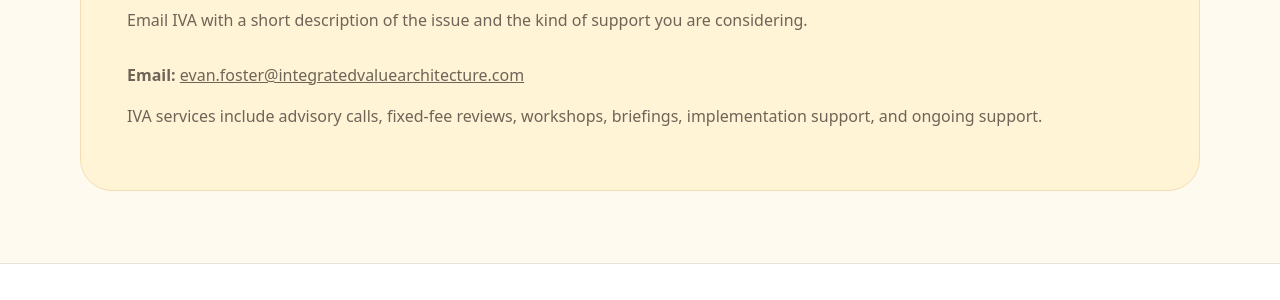
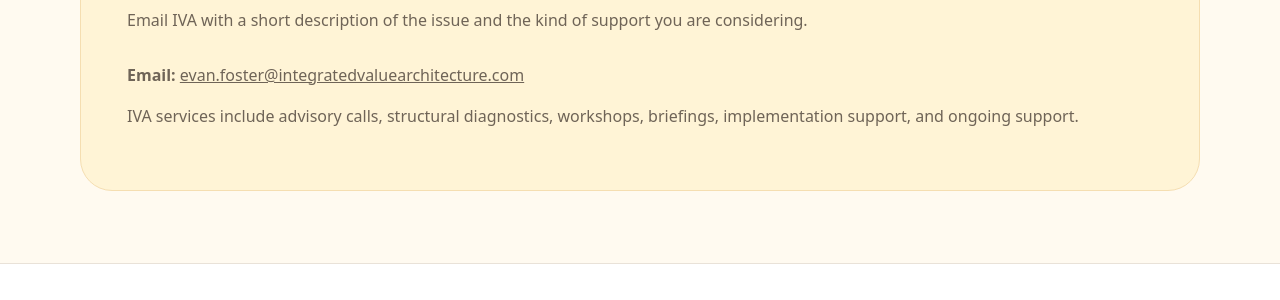
Before and after one commit to efost7873/ivasolution.com, a Jekyll site: the page built from contact.html, in a window 1280 px wide and 900 px high, scrolled down 1062 px. Shown: the part 473-773 px from the top of the window. Built offline with Jekyll 4.4.1, drawn with Linux system fonts in a browser that asks for light colours.

Commit message:
Update description and services in contact.html

```diff
--- a/contact.html
+++ b/contact.html
@@ -1,7 +1,7 @@
 ---
 layout: default
 title: Contact
-description: Contact IVA to start with an advisory call, fixed-fee review, workshop, or direct conversation about operational value.
+description: Contact IVA to start with an advisory call, structural diagnostic, workshop, or direct conversation about operational value.
 ---
 
 <section class="hero">
@@ -72,7 +72,7 @@ description: Contact IVA to start with an advisory call, fixed-fee review, works
     </p>
 
     <p>
-      IVA services include advisory calls, fixed-fee reviews, workshops, briefings, implementation support, and ongoing support.
+      IVA services include advisory calls, structural diagnostics, workshops, briefings, implementation support, and ongoing support.
     </p>
   </div>
 </section>
```
